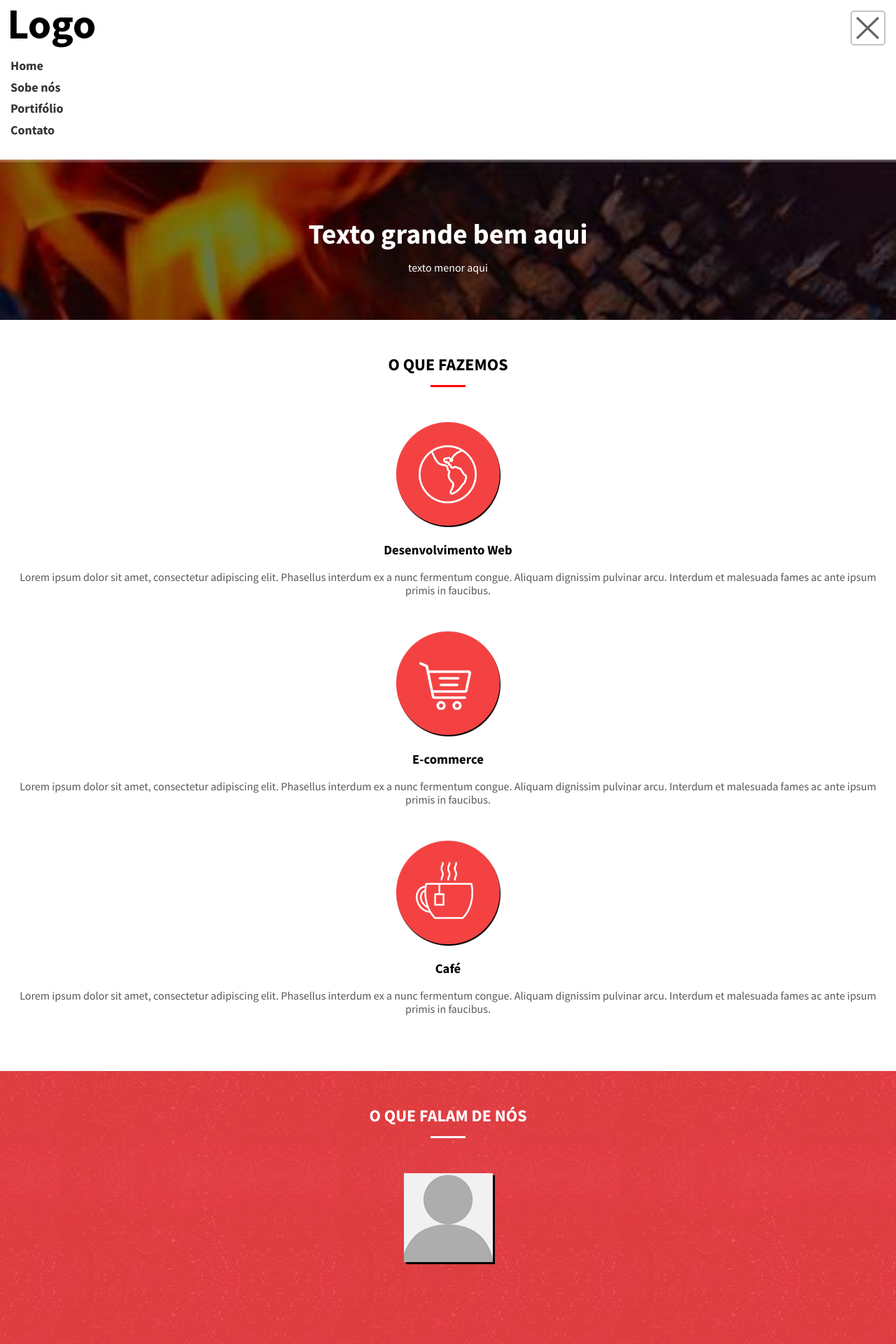
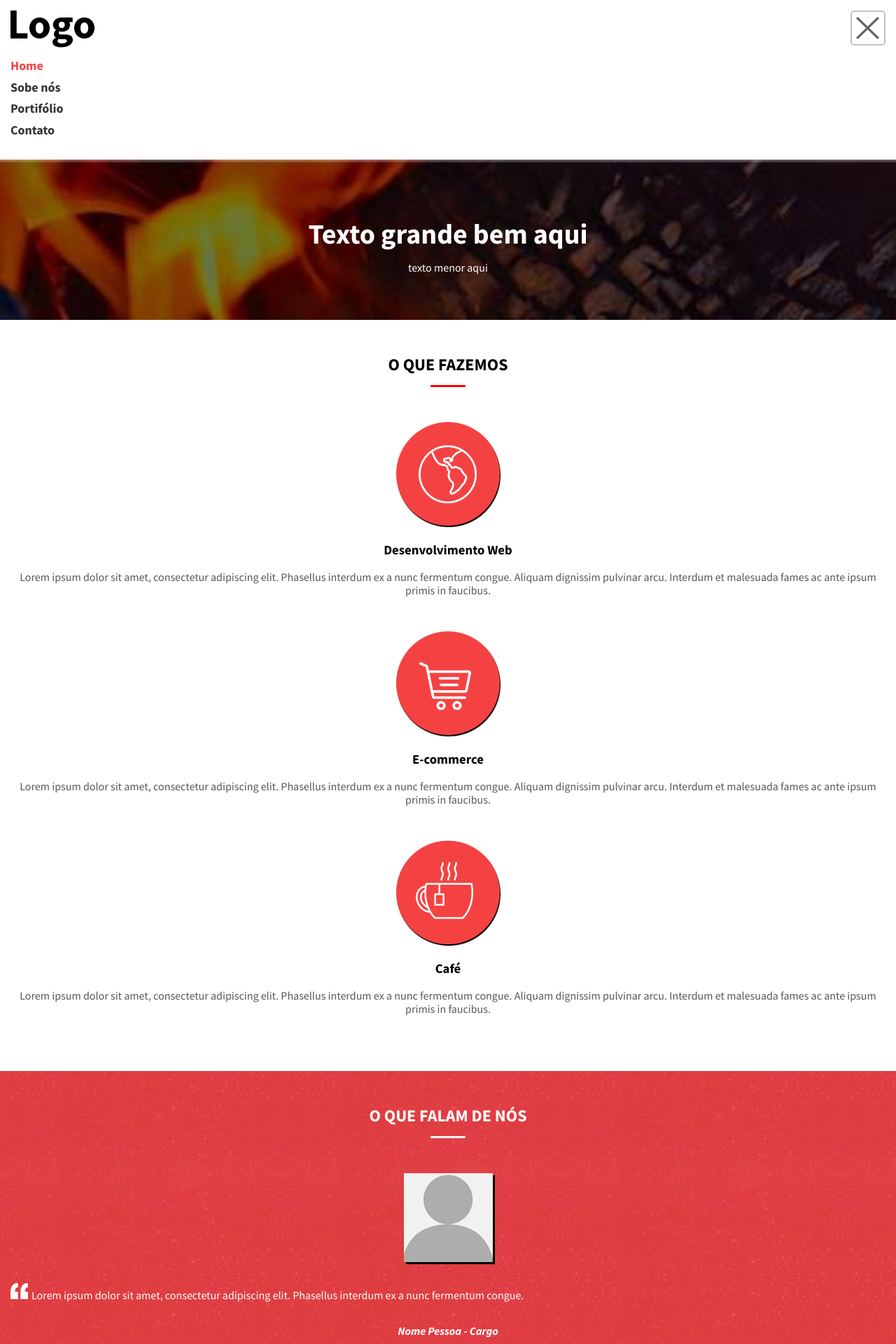
Before and after one commit to leosouza-dev/mobile-first, a PHP site: page / in a window 1280 px wide. Shown: the top 1920 px of the page at 70% size. Run offline with PHP 8.4, Linux system fonts and the light colour scheme.

Commit message:
finalizando ajustes no backup

```diff
--- a/css/style-home.css
+++ b/css/style-home.css
@@ -74,7 +74,7 @@
 }
 
 .depoimentos__texto{
-    line-height: 24;
+    line-height: 24px;
     margin-bottom: 30px;
 }
 
--- a/index.html
+++ b/index.html
@@ -16,7 +16,7 @@
         <nav class="menu-principal">
             <button class="menu-principal__btn menu-principal__btn--fechar">Abrir/fechar menu</button>
             <ul class="menu-principal__lista">
-                <li><a class="menu-principal__item .menu-principal__item--atual" href="index.html">Home</a></li>
+                <li><a class="menu-principal__item menu-principal__item--atual" href="index.html">Home</a></li>
                 <li><a class="menu-principal__item" href="sobre.html">Sobe nós</a></li>
                 <li><a class="menu-principal__item" href="portifolio.html">Portifólio</a></li>
                 <li><a class="menu-principal__item" href="contato.html">Contato</a></li>
```
